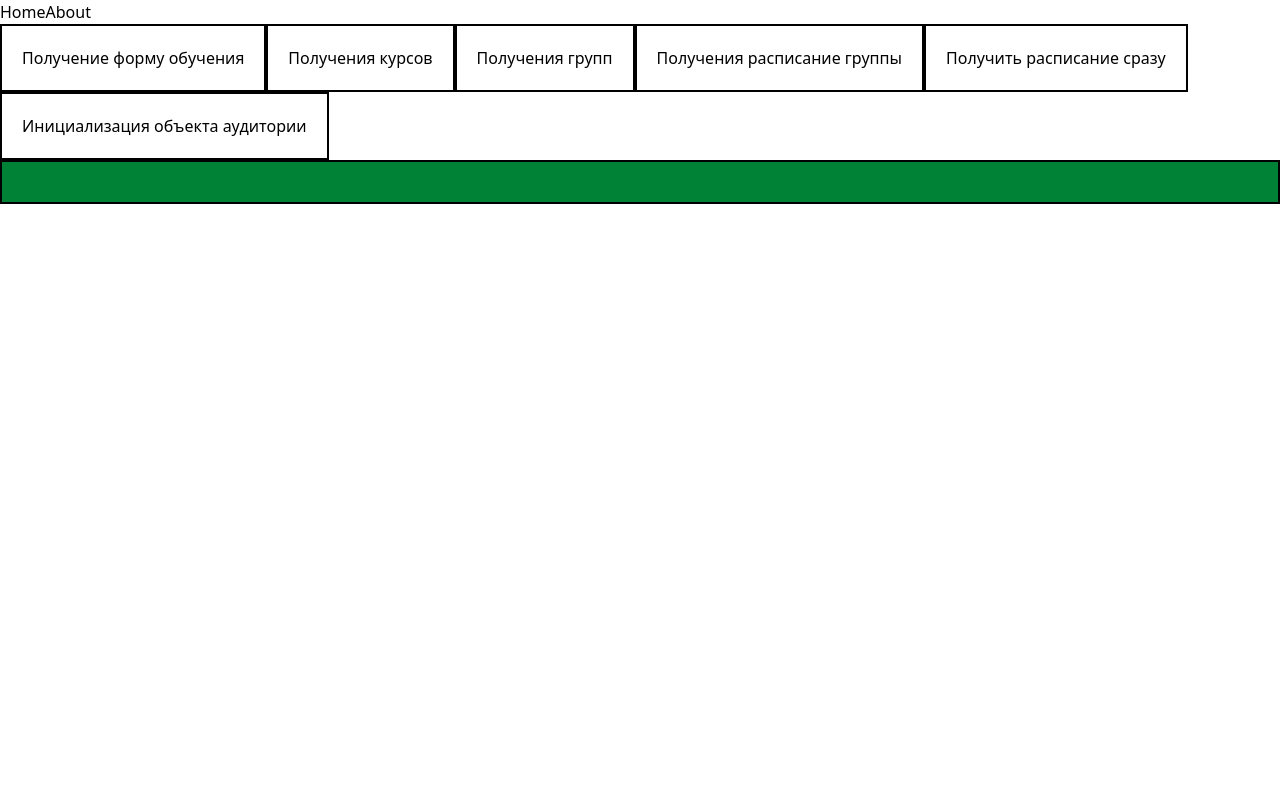
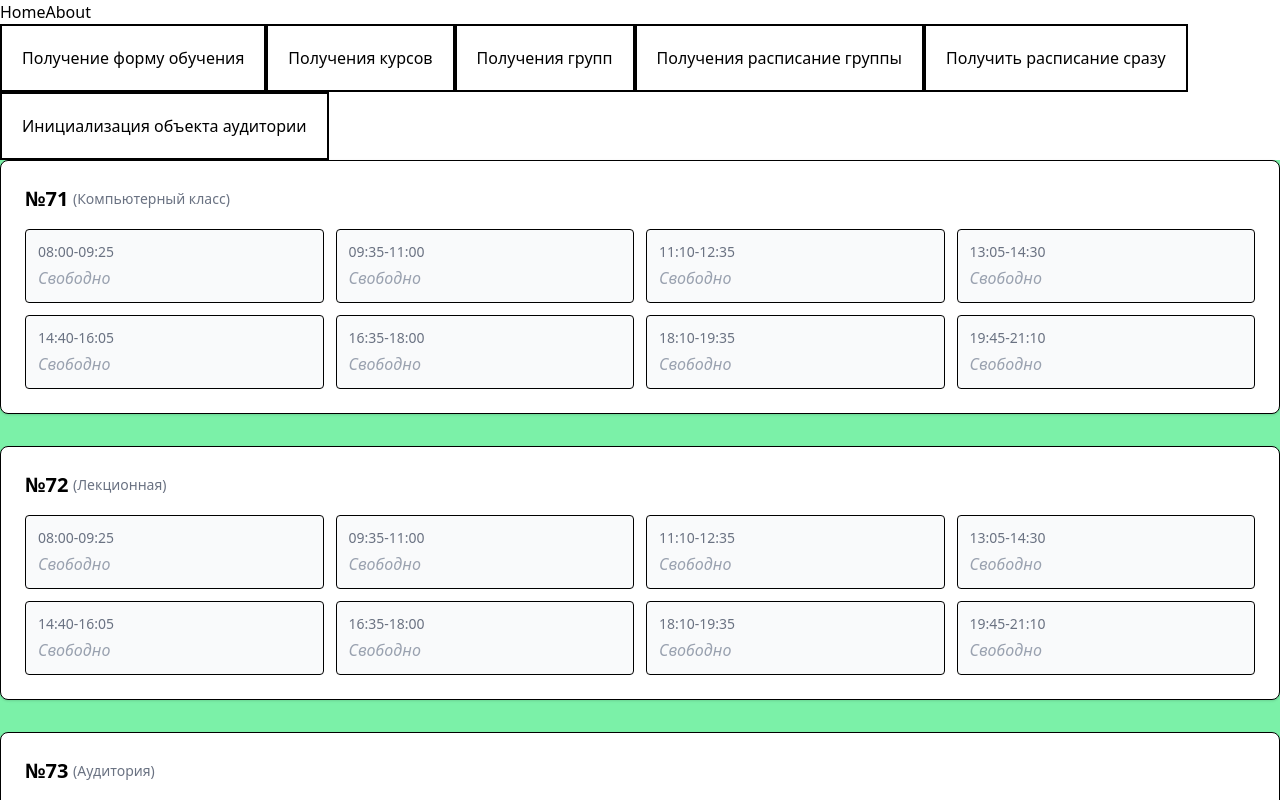
Before and after one commit to Nadoedatel/MITSO-Free-Classrooms-TS, a Vue app: page / in a window 1280 px wide. Both pictures are taken after a click on the button "Инициализация объекта аудитории". Shown: the top 800 px of the page. Built offline with nearby package versions, Linux system fonts and the light colour scheme.

Commit message:
Сделал нормальное оформление кабинетов

```diff
--- a/src/views/HomeView.vue
+++ b/src/views/HomeView.vue
@@ -1,18 +1,27 @@
 <script setup>
 import { useFormFaculty } from "@/stores/getFormFaculty";
 import { useCoursesFaculty } from "@/stores/getCoursesFaculty";
-import { useGroupOnCourse } from "@/stores/getGroupCourses"
-import { useScheduleGroup } from "@/stores/getScheduleGroup"
-import { useCheckBusyAuditorium } from "@/stores/checkBusyAuditorium"
-import { useAuditorium } from "@/stores/objectAuditorium"
+import { useGroupOnCourse } from "@/stores/getGroupCourses";
+import { useScheduleGroup } from "@/stores/getScheduleGroup";
+import { useCheckBusyAuditorium } from "@/stores/checkBusyAuditorium";
+import { useAuditorium } from "@/stores/objectAuditorium";
 
-
-const auditoriumStore = useAuditorium()
-const checkBusyAuditorium = useCheckBusyAuditorium()
-const getScheduleGroup = useScheduleGroup()
-const getGroupCourses = useGroupOnCourse()
+const auditoriumStore = useAuditorium();
+const checkBusyAuditorium = useCheckBusyAuditorium();
+const getScheduleGroup = useScheduleGroup();
+const getGroupCourses = useGroupOnCourse();
 const getCourseFaculty = useCoursesFaculty();
 const getFormsStuding = useFormFaculty();
+
+const auditoriumMeta = {
+  "71": { name: "Компьютерный класс", capacity: 25 },
+  "72": { name: "Лекционная", capacity: 50 },
+  "105": { name: "Физическая лаборатория", capacity: 20 }
+}
+
+const getAuditoriumMeta = (auditorium) => {
+  return auditoriumMeta[auditorium] || null
+}
 </script>
 
 <template>
@@ -29,16 +38,48 @@ const getFormsStuding = useFormFaculty();
     <button class="border-2 p-5" @click="getScheduleGroup.getScheduleGroup">
       Получения расписание группы
     </button>
-    <button class="border-2 p-5" @click="checkBusyAuditorium.loadSchedule">Получить расписание сразу</button>
-    <button class="border-2 p-5" @click="checkBusyAuditorium.initFullSchedule">Инициализация объекта аудитории</button>
+    <button class="border-2 p-5" @click="checkBusyAuditorium.loadSchedule">
+      Получить расписание сразу
+    </button>
+    <button class="border-2 p-5" @click="checkBusyAuditorium.initFullSchedule">
+      Инициализация объекта аудитории
+    </button>
   </div>
   <div
-  @click="checkBusyAuditorium.bookAuditorium"
+    @click="checkBusyAuditorium.bookAuditorium"
     :class="{
-      'bg-red-700': false,
-      'bg-green-700': true,
+      'bg-red-300': false,
+      'bg-green-300': true,
     }"
   >
-    <p class="border-2 p-5">{{ auditoriumStore.bookAuditorium }}</p>
+  <div class="space-y-8">
+    <div v-for="(schedule, auditorium) in auditoriumStore.fullSchedule"
+         :key="auditorium"
+         class="border rounded-lg p-6 bg-white shadow-sm">
+      <h3 class="text-xl font-bold mb-4 flex items-center">
+        <span class="inline-block w-10">№{{ auditorium }}</span>
+        <span class="text-sm font-normal text-gray-500 ml-2">
+          ({{ getAuditoriumMeta(auditorium)?.name || 'Аудитория' }})
+        </span>
+      </h3>
+
+      <div class="grid grid-cols-1 md:grid-cols-2 lg:grid-cols-4 gap-3">
+        <div v-for="(lesson, time) in schedule"
+             :key="time"
+             class="border rounded p-3 transition-colors hover:shadow-mdt"
+             :class="{ 'bg-green-50': lesson, 'bg-gray-50': !lesson }">
+          <div class="text-sm font-medium text-gray-500 mb-1">{{ time }}</div>
+          <div v-if="lesson" class="space-y-1">
+            <div class="group font-medium">{{ lesson.group }}</div>
+            <div class="subject text-sm">{{ lesson.subject }}</div>
+            <div v-if="lesson.teacher" class="teacher text-xs text-gray-500">
+              {{ lesson.teacher }}
+            </div>
+          </div>
+          <div v-else class="text-gray-400 italic">Свободно</div>
+        </div>
+      </div>
+    </div>
+  </div>
   </div>
 </template>
```
